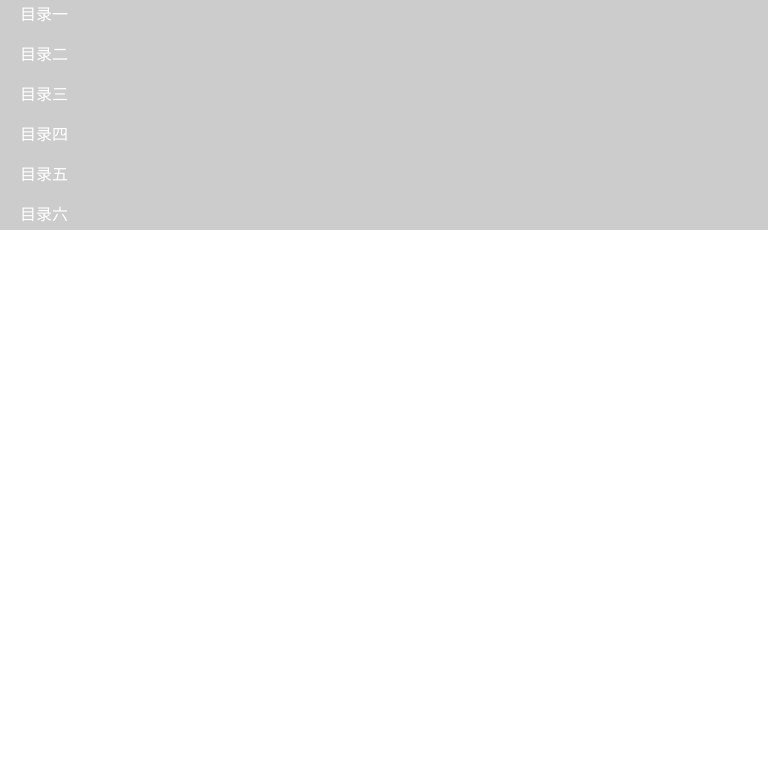
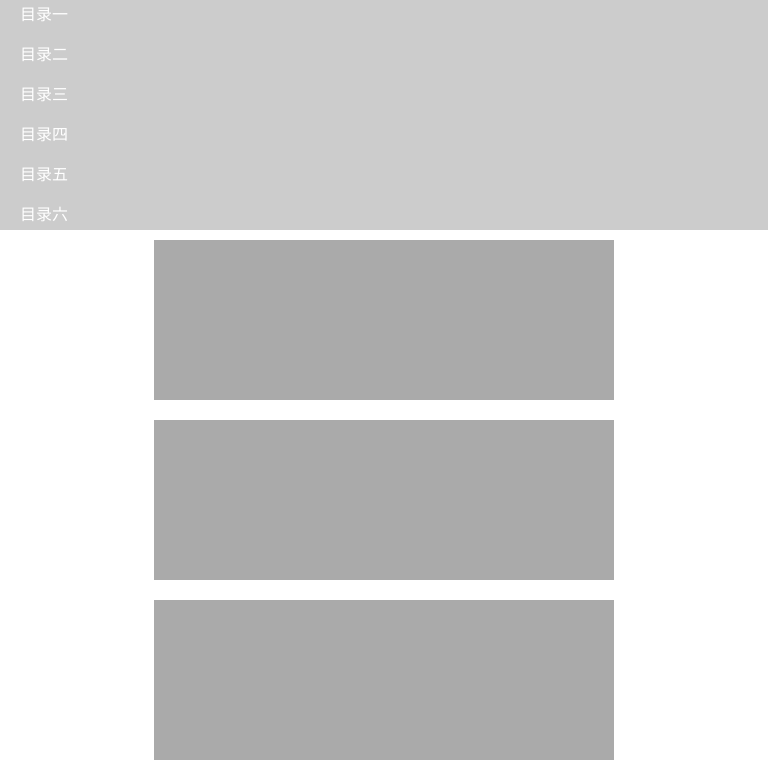
Before and after one commit to 2791778524/-, a plain HTML site: page index.html in a window 768 px wide. Shown: the top 777 px of the page. Drawn offline with Linux system fonts and the light colour scheme.

Commit message:
提交代码

```diff
--- a/index.html
+++ b/index.html
@@ -19,16 +19,24 @@
             list-style: none;
         }
         @media screen and (max-width:768px){
-            li{
+            .banner li{
                 height: 30px;
                 line-height: 30px;
                 text-align: left;
                 padding-left: 20px;
                 margin-bottom: 10px;
             }
+            .ImageArea li {
+                height: 20vh;
+                line-height: 20vh;
+                background: #aaa;
+                width: 60vw;
+                margin: auto;
+                margin-bottom: 20px;
+            }
         }
         @media screen and (min-width:768px){
-            li{
+            .banner li{
                 height: 30px;
                 line-height: 30px;
                 text-align: left;
@@ -62,6 +70,7 @@
                 text-align: center;
                 margin-left: 0.9vw;
                 margin-right: 0.5vw;
+                margin-bottom: 1vh;
             }
         }
     </style>
```
